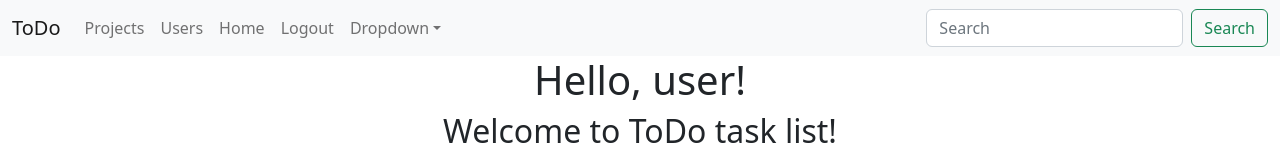
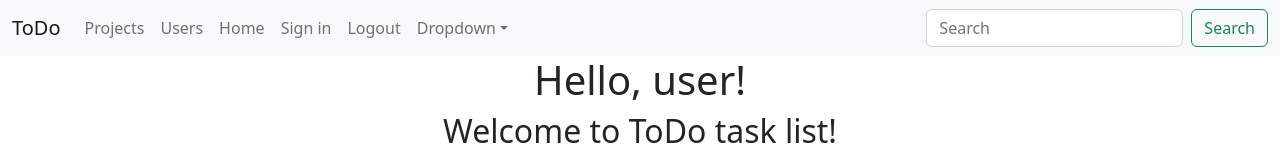
Before and after one commit to kpomak/TODO, a React (Create React App) app in the folder frontend/: page / in a window 1280 px wide. Shown: the top 160 px of the page. Built offline with nearby package versions, Linux system fonts and the light colour scheme; no server answers.

Commit message:
menu link switch

```diff
--- a/frontend/src/App.js
+++ b/frontend/src/App.js
@@ -50,7 +50,7 @@ class App extends Component {
       console.log('+')
     } else console.log('-')
     console.log('auth', this.state.token)
-    return (this.state.token !== '');
+    return !!this.state.token;
   }
 
   logOut() {
@@ -107,7 +107,7 @@ class App extends Component {
       <div className="sub_body">
         <div className="top">
           <BrowserRouter>
-            <Header isAuthentificated={() => {this.isAuthentificated()}} saveToken={() => {this.saveToken('')}}/>
+            <Header isAuthentificated={() => this.isAuthentificated()} saveToken={() => {this.saveToken('')}}/>
               <Routes>
                 <Route path='/' element={<Home isAuthentificated={() => {this.isAuthentificated()}}/>} />
                   <Route path='login' element={<LoginForm getToken={(username, password) => this.getToken(username, password)}/>} />
--- a/frontend/src/components/Menu.js
+++ b/frontend/src/components/Menu.js
@@ -8,9 +8,10 @@ import Navbar from 'react-bootstrap/Navbar';
 import NavDropdown from 'react-bootstrap/NavDropdown';
 
 class Header extends Component{
-
-  logOut() {
-    this.props.saveToken()
+  constructor(props) {
+    super(props)
+    this.auth = this.props.isAuthentificated
+    this.logOut = this.props.saveToken
   }
 
   render() {
@@ -28,9 +29,8 @@ class Header extends Component{
               <Link className='nav-link' to='projects'>Projects</Link>
               <Link className='nav-link' to='users'>Users</Link>
               <Link className='nav-link' to='/'>Home</Link>
-              {this.props.isAuthentificated
-                ? <Link className='nav-link' to="/" onClick={() => this.logOut()}>Logout</Link>
-                : <Link className='nav-link' to="login">Sign in</Link>}
+              {this.auth() ? <Link className='nav-link' to="/" onClick={() => this.logOut()}>Logout</Link> : <Link className='nav-link' to="login">Sign in</Link>}
+              <Link className='nav-link' to="/" onClick={() => this.logOut()}>Logout</Link>
               <NavDropdown title="Dropdown" id="navbarScrollingDropdown">
                 <NavDropdown.Item href="#action3">Action</NavDropdown.Item>
                 <NavDropdown.Item href="#action4">
```
